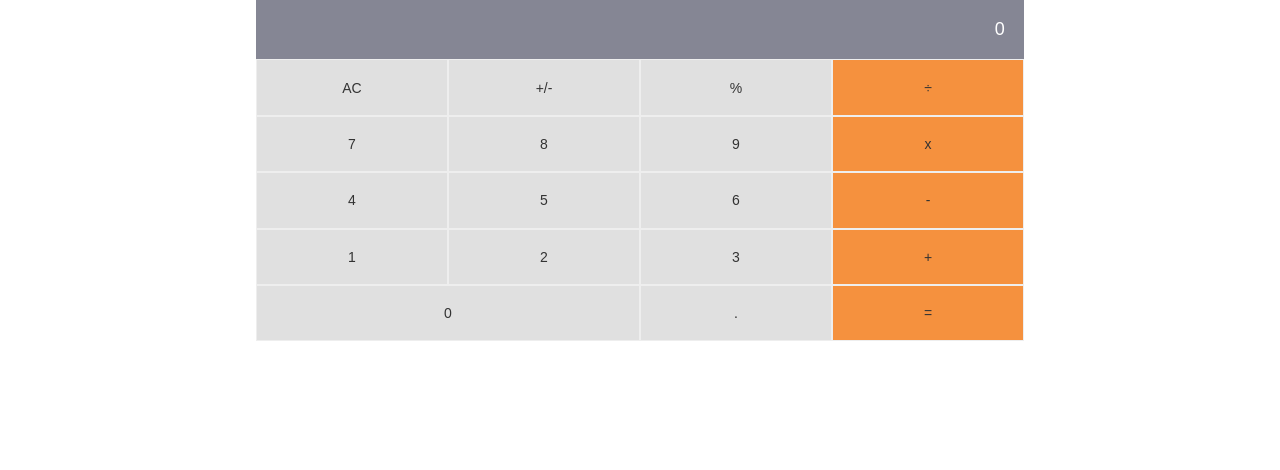
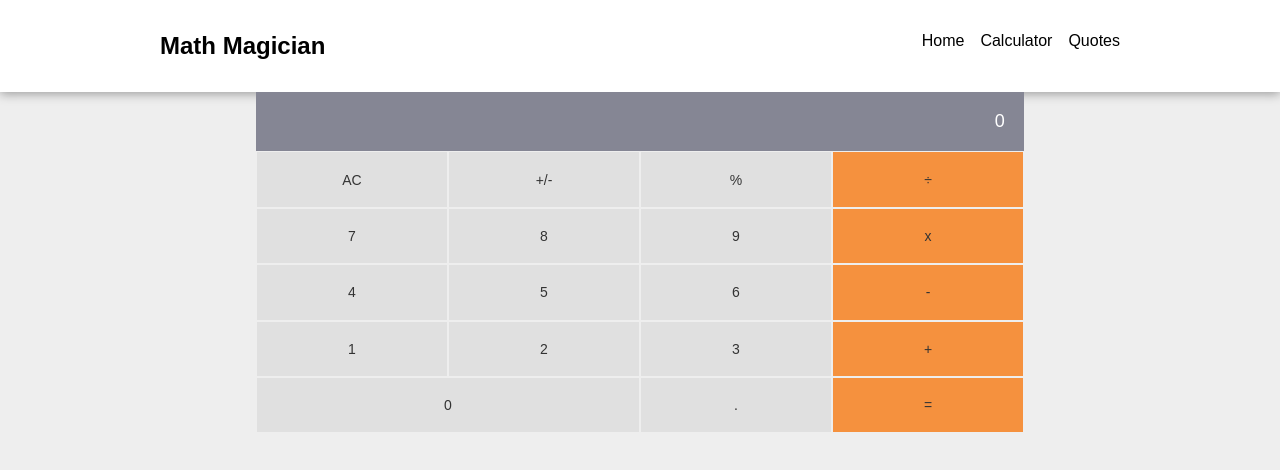
Before and after one commit to rbhatt1999/math-magician, a React (Create React App) app: page / in a window 1280 px wide. Shown: the top 470 px of the page. Built offline with nearby package versions, Linux system fonts and the light colour scheme.

Commit message:
Create and design the Navigation component

```diff
--- a/src/App.js
+++ b/src/App.js
@@ -1,11 +1,13 @@
 import Calculator from './components/Calculator';
+import Navigation from './components/Navigation';
 import './css/styles.css';
 
 const App = () => (
-  <div className="App">
-    <header className="App-header">
+  <div>
+    <Navigation />
+    <main className="container">
       <Calculator />
-    </header>
+    </main>
   </div>
 );
 
--- /dev/null
+++ b/src/components/Navigation.js
@@ -0,0 +1,12 @@
+const Navigation = () => (
+  <nav className="flex justify-between container py-2 bg-white shadow">
+    <h2>Math Magician</h2>
+    <ul className="flex gap">
+      <li>Home</li>
+      <li>Calculator</li>
+      <li>Quotes</li>
+    </ul>
+  </nav>
+);
+
+export default Navigation;
--- a/src/css/styles.css
+++ b/src/css/styles.css
@@ -6,6 +6,11 @@
 
 body {
   font-family: sans-serif;
+  background-color: #eee;
+}
+
+li {
+  list-style: none;
 }
 
 input {
@@ -40,7 +45,7 @@ input {
 }
 
 .cols-4 {
-  grid-template-columns: 1fr  1fr  1fr  1fr;
+  grid-template-columns: repeat(4, 1fr);
 }
 
 .span-2 {
@@ -51,10 +56,45 @@ input {
   grid-column: span 4;
 }
 
-@media (min-width: 768px) {
+.container {
+  padding-left: 2rem;
+  padding-right: 2rem;
+}
+
+@media screen and (min-width: 768px) {
   .calculator {
     max-width: 768px;
     margin-left: auto;
     margin-right: auto;
   }
+
+  .container {
+    padding-left: 10rem;
+    padding-right: 10rem;
+  }
 }
+
+.flex {
+  display: flex;
+}
+
+.justify-between {
+  justify-content: space-between;
+}
+
+.gap {
+  column-gap: 1rem;
+}
+
+.py-2 {
+  padding-top: 2rem;
+  padding-bottom: 2rem;
+}
+
+.bg-white {
+  background-color: #fff;
+}
+
+.shadow {
+  box-shadow: 0 2px 10px 0 rgba(0, 0, 0, 0.35);
+}
```
